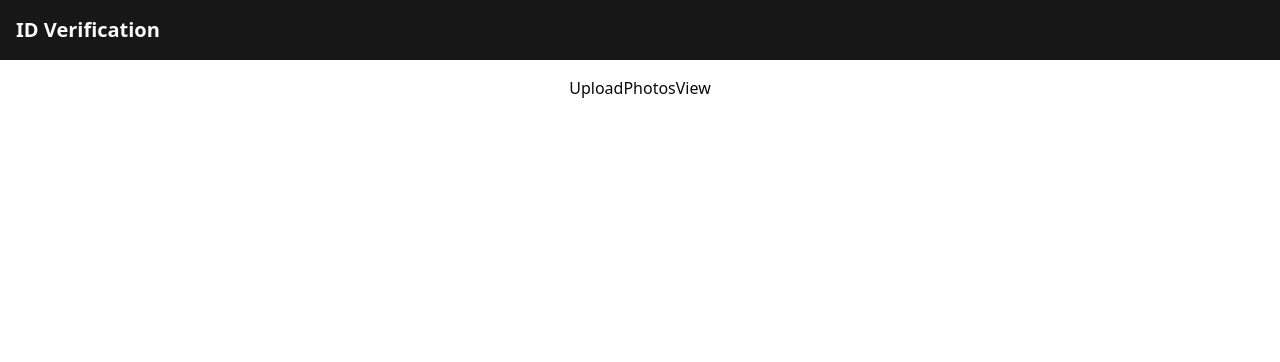
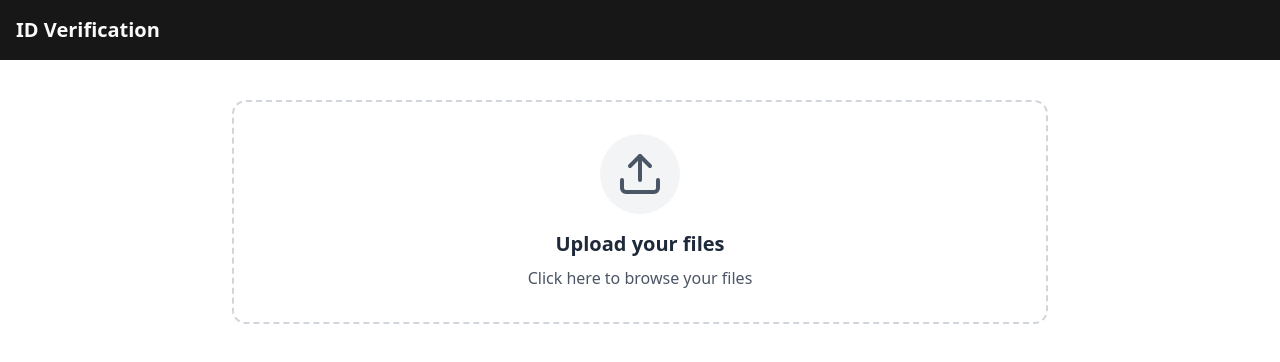
Before and after one commit to AlfredoPrograma/vzverify-frontend, a React (Vite) app: page / in a window 1280 px wide. Shown: the top 362 px of the page. Built offline with nearby package versions, Linux system fonts and the light colour scheme.

Commit message:
feature: implement base styles for image uploader

```diff
--- /dev/null
+++ b/src/components/file-uploader.tsx
@@ -0,0 +1,49 @@
+import { UploadIcon } from 'lucide-react'
+import { useRef, useState, type ChangeEvent } from 'react'
+
+export function FileUploader() {
+  const [file, setFile] = useState<File | null>(null)
+  const fileInputRef = useRef<HTMLInputElement>(null)
+
+  function handleFileInput(event: ChangeEvent<HTMLInputElement>) {
+    const [files] = event.target.files ?? []
+    setFile(files ?? null)
+  }
+
+  function openFileDialog(event: MouseEvent<HTMLDivElement, MouseEvent>) {
+    fileInputRef.current?.click()
+  }
+
+  return (
+    <div className='space-y-6'>
+      <div
+        className={`relative border-2 border-dashed rounded-xl p-8 text-center transition-all duration-300 cursor-pointer group border-gray-300 hover:border-blue-400 hover:bg-gray-50`}
+        onClick={openFileDialog}
+      >
+        <input
+          ref={fileInputRef}
+          type='file'
+          onChange={handleFileInput}
+          className='hidden'
+        />
+
+        <div className='flex flex-col items-center space-y-4'>
+          <div
+            className={`p-4 rounded-full transition-all duration-300 bg-gray-100 group-hover:bg-blue-100`}
+          >
+            <UploadIcon
+              className={`w-12 h-12 transition-colors duration-300 text-gray-600 group-hover:text-blue-600 }`}
+            />
+          </div>
+
+          <div className='space-y-2'>
+            <h3 className='text-xl font-semibold text-gray-800'>
+              Upload your files
+            </h3>
+            <p className='text-gray-600'>Click here to browse your files</p>
+          </div>
+        </div>
+      </div>
+    </div>
+  )
+}
--- a/src/layouts/base-layout.tsx
+++ b/src/layouts/base-layout.tsx
@@ -7,7 +7,7 @@ export function BaseLayout() {
         <h1 className='text-xl font-bold'>ID Verification</h1>
       </header>
 
-      <main className='max-w-4xl mx-auto flex-grow p-4'>
+      <main className='w-full max-w-4xl mx-auto flex-grow p-4'>
         <Outlet />
       </main>
     </div>
--- a/src/views/upload-photos-view.tsx
+++ b/src/views/upload-photos-view.tsx
@@ -1,3 +1,9 @@
+import { FileUploader } from '@/components/file-uploader'
+
 export function UploadPhotosView() {
-  return <div>UploadPhotosView</div>
+  return (
+    <div className='w-full p-6'>
+      <FileUploader />
+    </div>
+  )
 }
```
